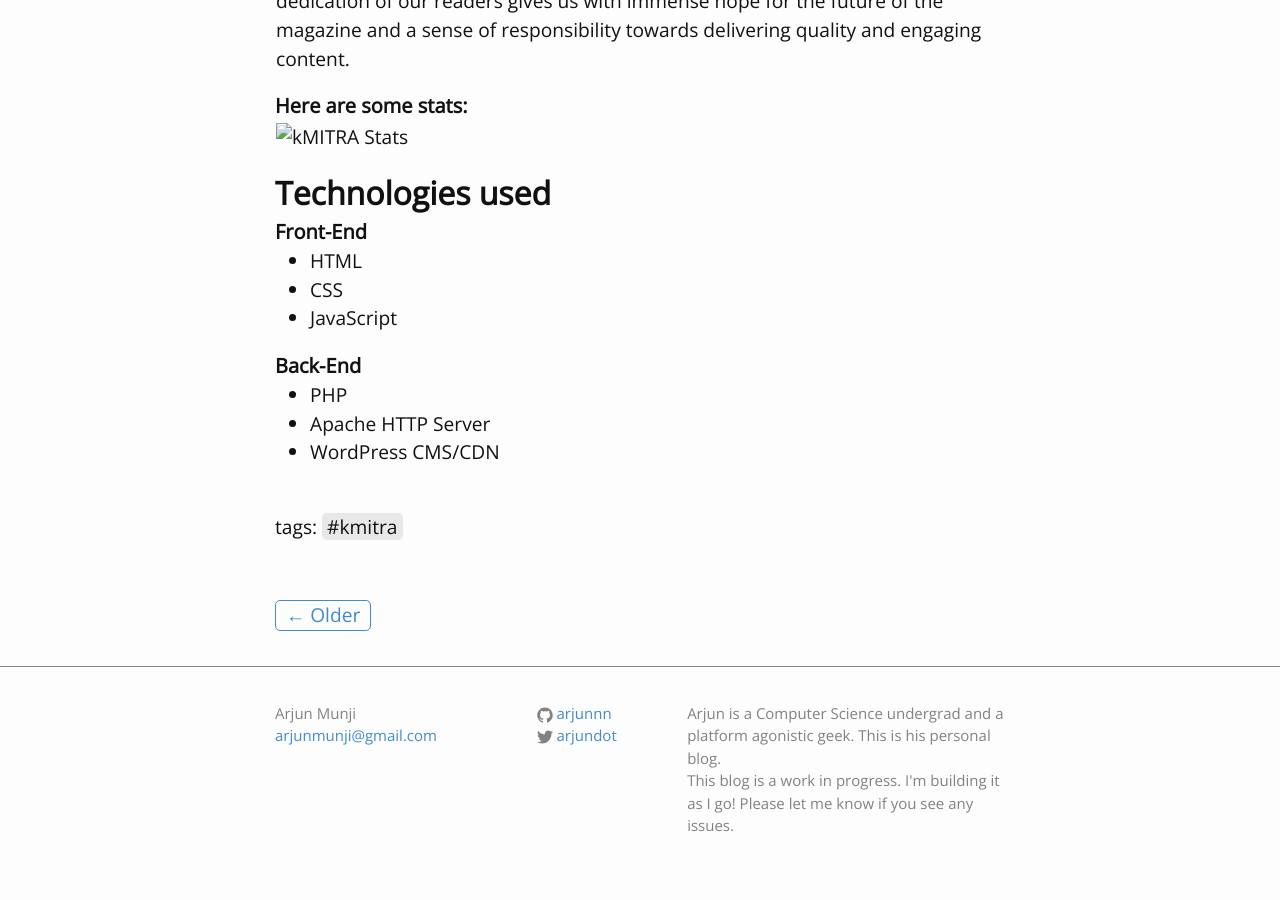
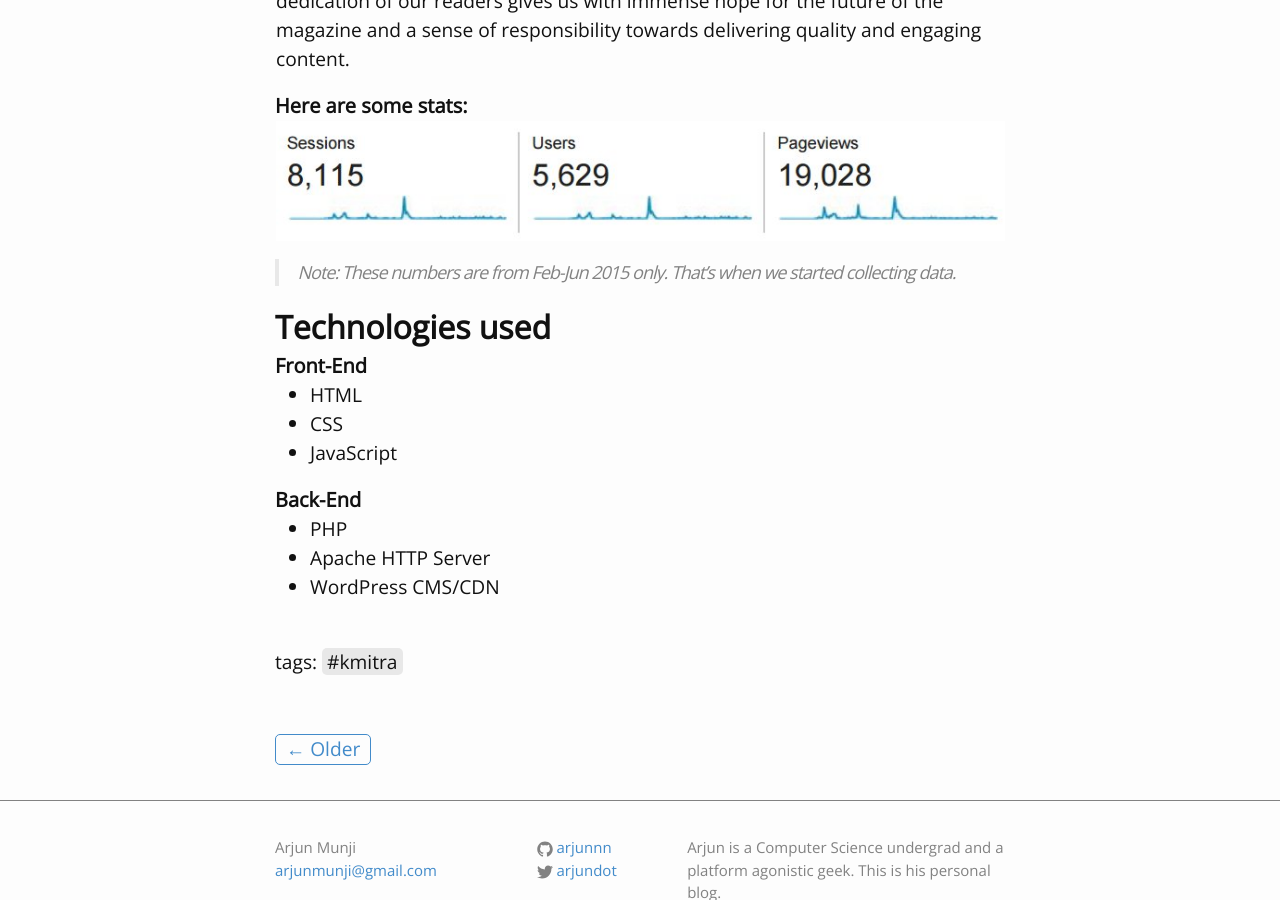
Before and after one commit to arjunnn/blog, a Jekyll site: the page built from _posts/2015-06-12-my-journey-with-kmitra.md, in a window 1280 px wide and 900 px high, scrolled down 1984 px. Built offline with Jekyll 4.4.1, drawn with Linux system fonts in a browser that asks for light colours; Markdown is read by kramdown in place of the engine named in the settings.

Commit message:
update article

```diff
--- a/_posts/2015-06-12-my-journey-with-kmitra.md
+++ b/_posts/2015-06-12-my-journey-with-kmitra.md
@@ -52,7 +52,8 @@ I handled these requests by modifying the `.htaccess` file of KMIT's Apache serv
 kMITRA launched on 22nd October last year, with only a Facebook [page](https://facebook.com/kmitrakmit) for publicity. The response was, and continues to be tremendous. It has exceeded all of our expectations. The entire team of kMITRA has been overjoyous. The dedication of our readers gives us with immense hope for the future of the magazine and a sense of responsibility towards delivering quality and engaging content.
 
 ####**Here are some stats:**
-![kMITRA Stats]()
+![kMITRA Stats](../images/kmitra-stats.jpg)
+>Note: These numbers are from Feb-Jun 2015 only. That's when we started collecting data.
 
 ##**Technologies used**
 ####**Front-End**
```
Also changed, not shown: images/kmitra-stats.jpg (renamed from images/Screenshot_062315_115530_PM.jpg).
